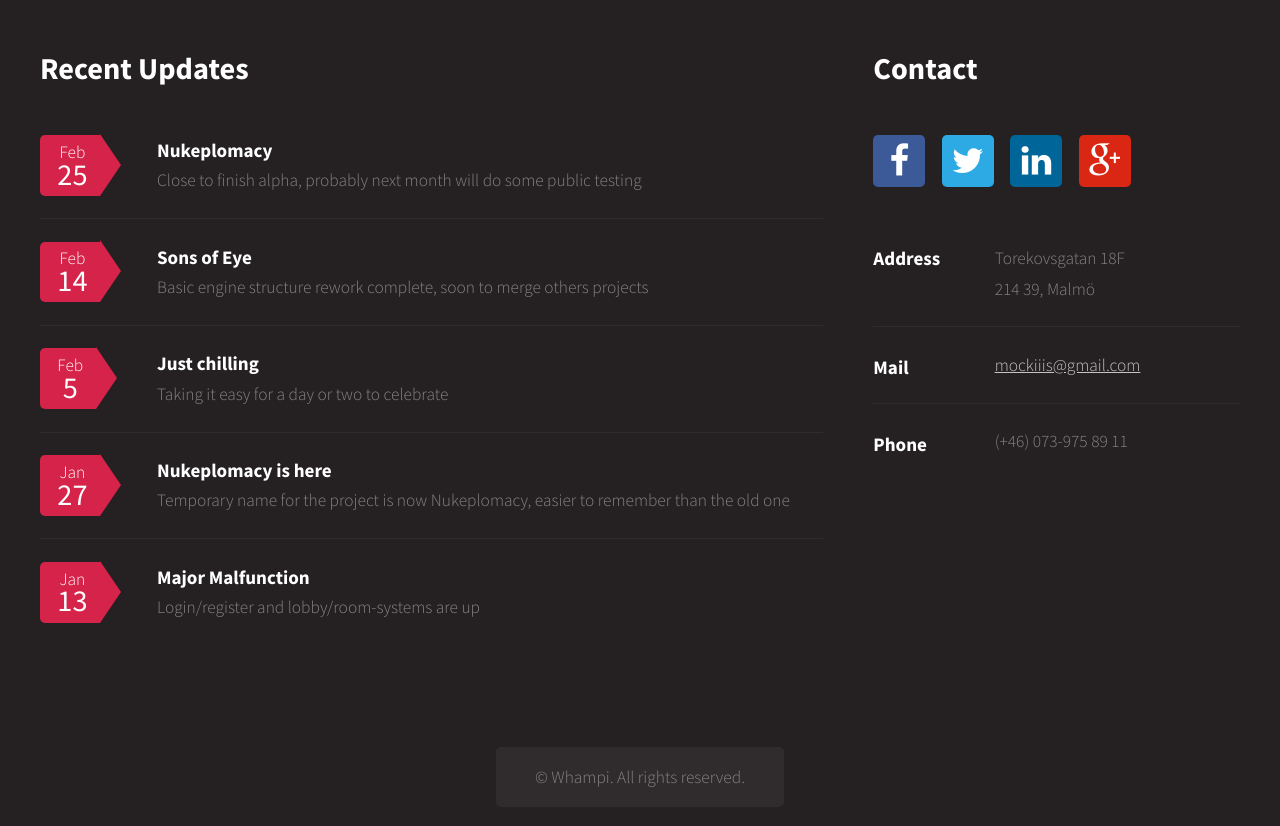
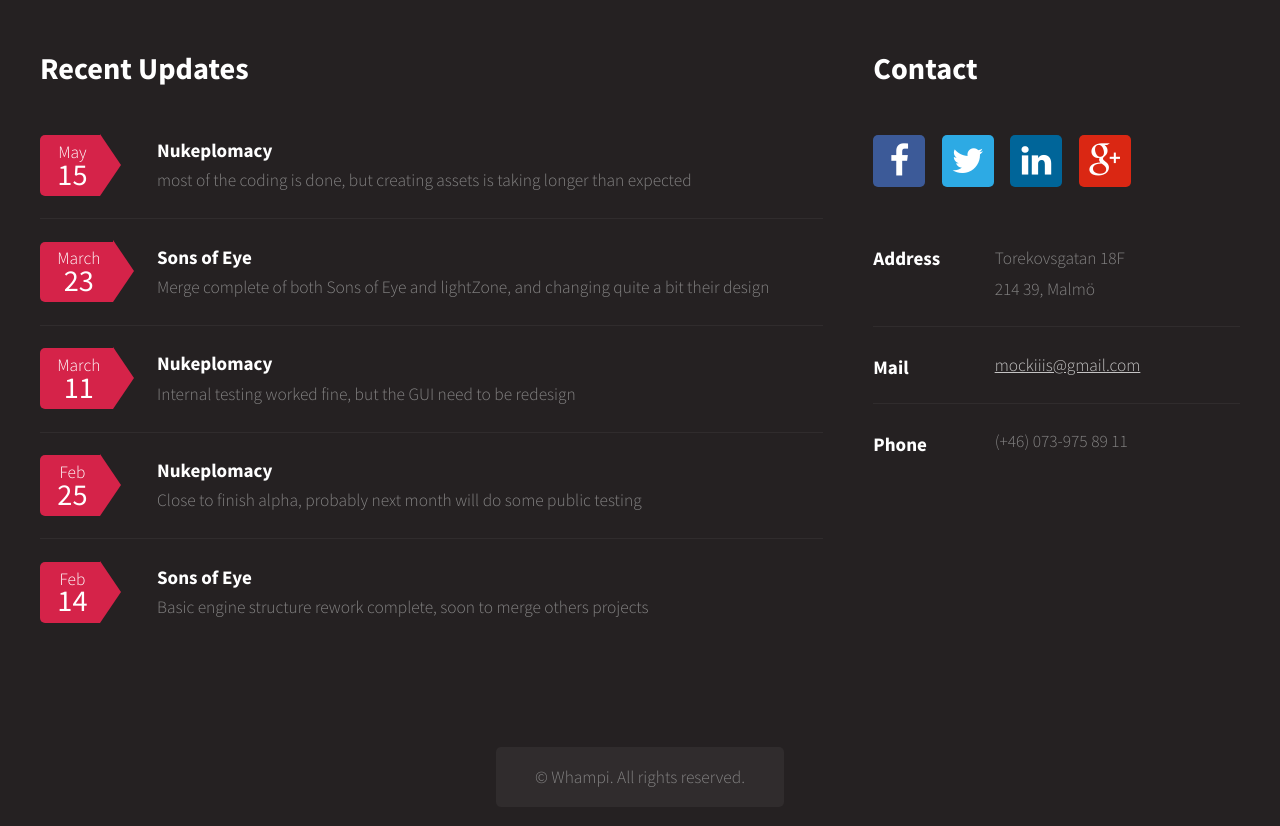
Before and after one commit to mockiis/mockiis.github.io, a plain HTML site: page index.html in a window 1280 px wide. Shown: the part 3073-3899 px from the top of the page. Drawn offline with Linux system fonts and the light colour scheme.

Commit message:
update news

```diff
--- a/index.html
+++ b/index.html
@@ -178,6 +178,21 @@
 								</header>
 								<ul class="dates">
 									<li>
+										<span class="date">May <strong>15</strong></span>
+										<h3><a>Nukeplomacy</a></h3>
+										<p>most of the coding is done, but creating assets is taking longer than expected</p>
+									</li>
+									<li>
+										<span class="date">March <strong>23</strong></span>
+										<h3><a>Sons of Eye</a></h3>
+										<p>Merge complete of both Sons of Eye and lightZone, and changing quite a bit their design</p>
+									</li>
+									<li>
+										<span class="date">March <strong>11</strong></span>
+										<h3><a>Nukeplomacy</a></h3>
+										<p>Internal testing worked fine, but the GUI need to be redesign</p>
+									</li>
+									<li>
 										<span class="date">Feb <strong>25</strong></span>
 										<h3><a>Nukeplomacy</a></h3>
 										<p>Close to finish alpha, probably next month will do some public testing</p>
@@ -186,21 +201,6 @@
 										<span class="date">Feb <strong>14</strong></span>
 										<h3><a>Sons of Eye</a></h3>
 										<p>Basic engine structure rework complete, soon to merge others projects</p>
-									</li>
-									<li>
-										<span class="date">Feb <strong>5</strong></span>
-										<h3><a>Just chilling</a></h3>
-										<p>Taking it easy for a day or two to celebrate</p>
-									</li>
-									<li>
-										<span class="date">Jan <strong>27</strong></span>
-										<h3><a>Nukeplomacy is here</a></h3>
-										<p>Temporary name for the project is now Nukeplomacy, easier to remember than the old one</p>
-									</li>
-									<li>
-										<span class="date">Jan <strong>13</strong></span>
-										<h3><a>Major Malfunction</a></h3>
-										<p>Login/register and lobby/room-systems are up</p>
 									</li>
 								</ul>
 							</section>
```
